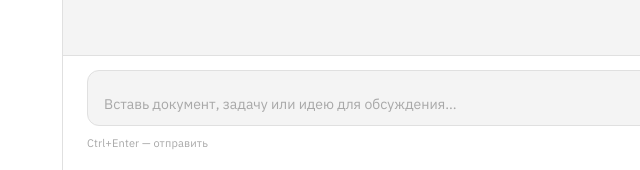
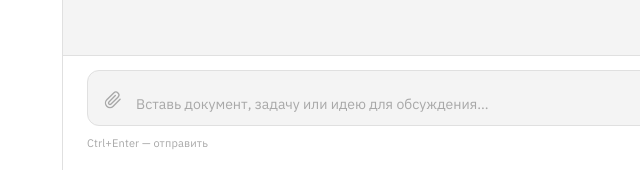
Before and after one commit to pzhrski-bit/caisdev, a plain HTML site: page hrm_review.html in a window 1280 px wide. Shown: the part 630-800 px from the top of the page, 205-845 px from the left. Drawn offline with nearby package versions, Linux system fonts and the light colour scheme.

Commit message:
feat: add paperclip attach button to input area
UI-only for now — shows placeholder alert until backend
file upload endpoint is wired up.

Co-Authored-By: Claude Sonnet 4.6 <noreply@anthropic.com>

```diff
--- a/hrm_review.html
+++ b/hrm_review.html
@@ -403,9 +403,20 @@
     border-top: 1px solid var(--border);
   }
 
+  .attach-btn {
+    width: 30px; height: 30px; flex-shrink: 0;
+    border: none; background: transparent; cursor: pointer;
+    display: flex; align-items: center; justify-content: center;
+    color: var(--text-hint);
+    border-radius: var(--radius-sm);
+    transition: color 0.15s, background 0.15s;
+  }
+  .attach-btn:hover { color: var(--accent); background: var(--accent-subtle); }
+  .attach-btn svg { width: 18px; height: 18px; }
+
   .input-box {
-    display: flex; gap: 10px; align-items: flex-end;
-    padding: 10px 10px 10px 16px;
+    display: flex; gap: 8px; align-items: flex-end;
+    padding: 10px 10px 10px 10px;
     border: 1.5px solid var(--border);
     border-radius: var(--radius-md);
     background: var(--bg);
@@ -656,6 +667,11 @@
 
     <div class="input-area">
       <div class="input-box">
+        <button class="attach-btn" title="Прикрепить файл" onclick="alert('Загрузка файлов появится после подключения бэкенда')">
+          <svg viewBox="0 0 24 24" fill="none" stroke="currentColor" stroke-width="1.8" stroke-linecap="round" stroke-linejoin="round">
+            <path d="M21.44 11.05l-9.19 9.19a6 6 0 0 1-8.49-8.49l9.19-9.19a4 4 0 0 1 5.66 5.66L9.41 17.41a2 2 0 0 1-2.83-2.83l8.49-8.48"/>
+          </svg>
+        </button>
         <textarea id="doc-input" rows="1" placeholder="Вставь документ, задачу или идею для обсуждения..." onkeydown="handleKey(event)" oninput="autoResize(this)"></textarea>
         <button class="send-btn" id="send-btn" onclick="sendMessage()" disabled>
           <svg viewBox="0 0 24 24" fill="none" stroke="white" stroke-width="2.5" stroke-linecap="round" stroke-linejoin="round">
```
